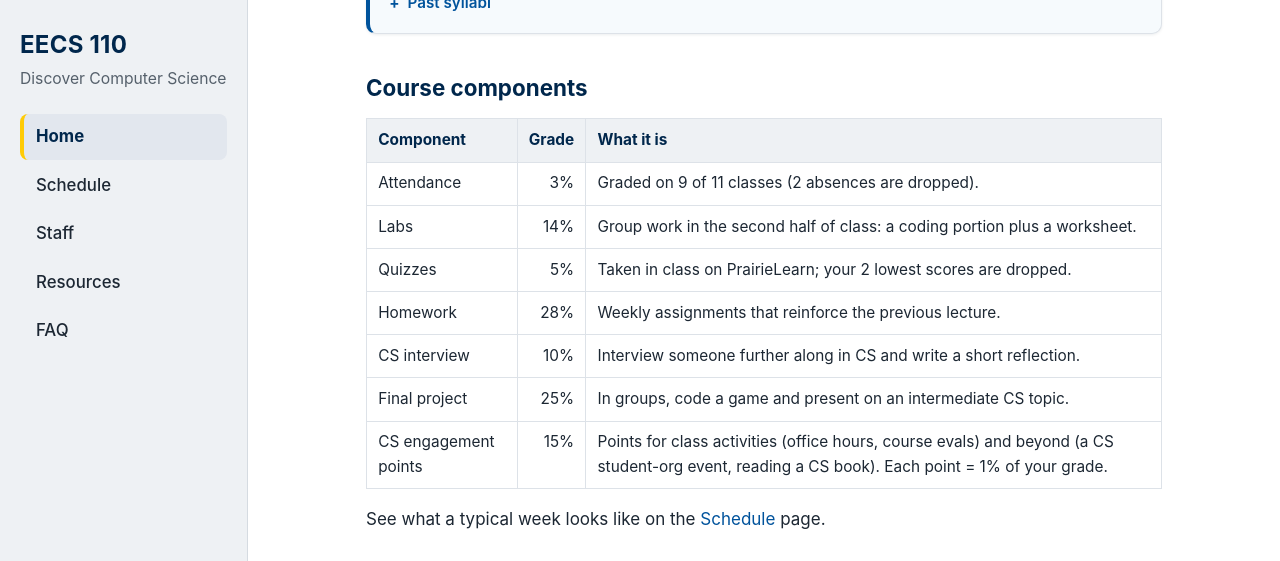
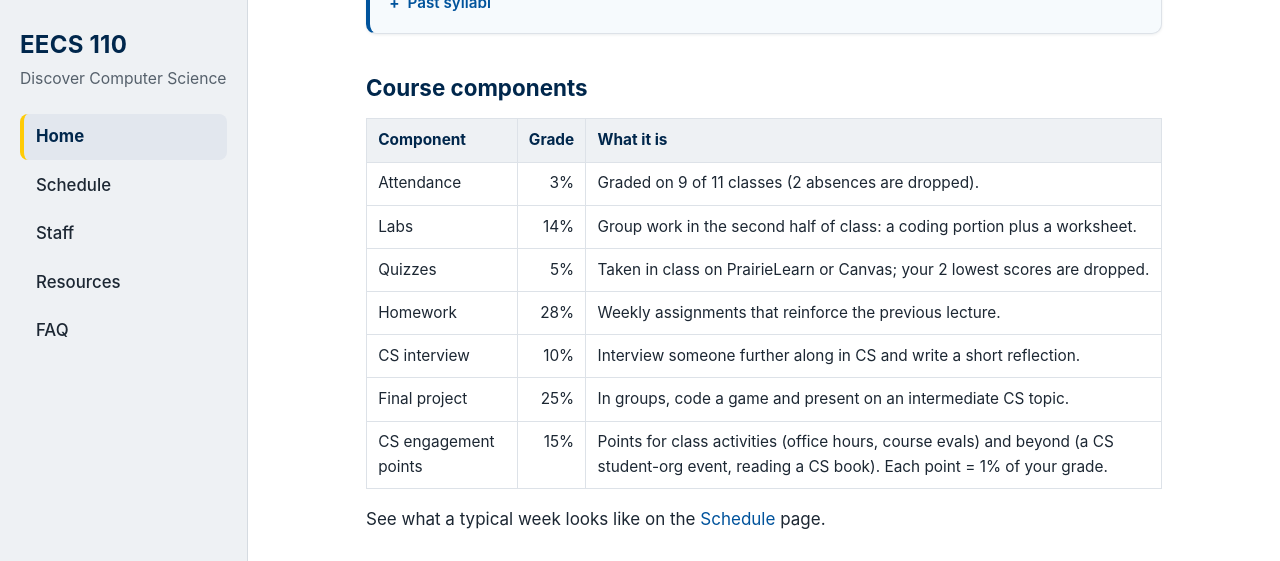
Before and after one commit to eecs110umich/eecs110umich.github.io, a Jekyll site: the page built from index.md, in a window 1280 px wide and 900 px high, scrolled down 707 px. Shown: the top 561 px of the window. Built offline with Jekyll 4.4.1, drawn with Linux system fonts in a browser that asks for light colours.

Commit message:
Clarified that quizzes are taken on PrairieLearn and Canvas

```diff
--- a/index.md
+++ b/index.md
@@ -74,7 +74,7 @@ layout: default
 |---|---:|---|
 | Attendance | 3% | Graded on 9 of 11 classes (2 absences are dropped). |
 | Labs | 14% | Group work in the second half of class: a coding portion plus a worksheet. |
-| Quizzes | 5% | Taken in class on PrairieLearn; your 2 lowest scores are dropped. |
+| Quizzes | 5% | Taken in class on PrairieLearn or Canvas; your 2 lowest scores are dropped. |
 | Homework | 28% | Weekly assignments that reinforce the previous lecture. |
 | CS interview | 10% | Interview someone further along in CS and write a short reflection. |
 | Final project | 25% | In groups, code a game and present on an intermediate CS topic. |
```
